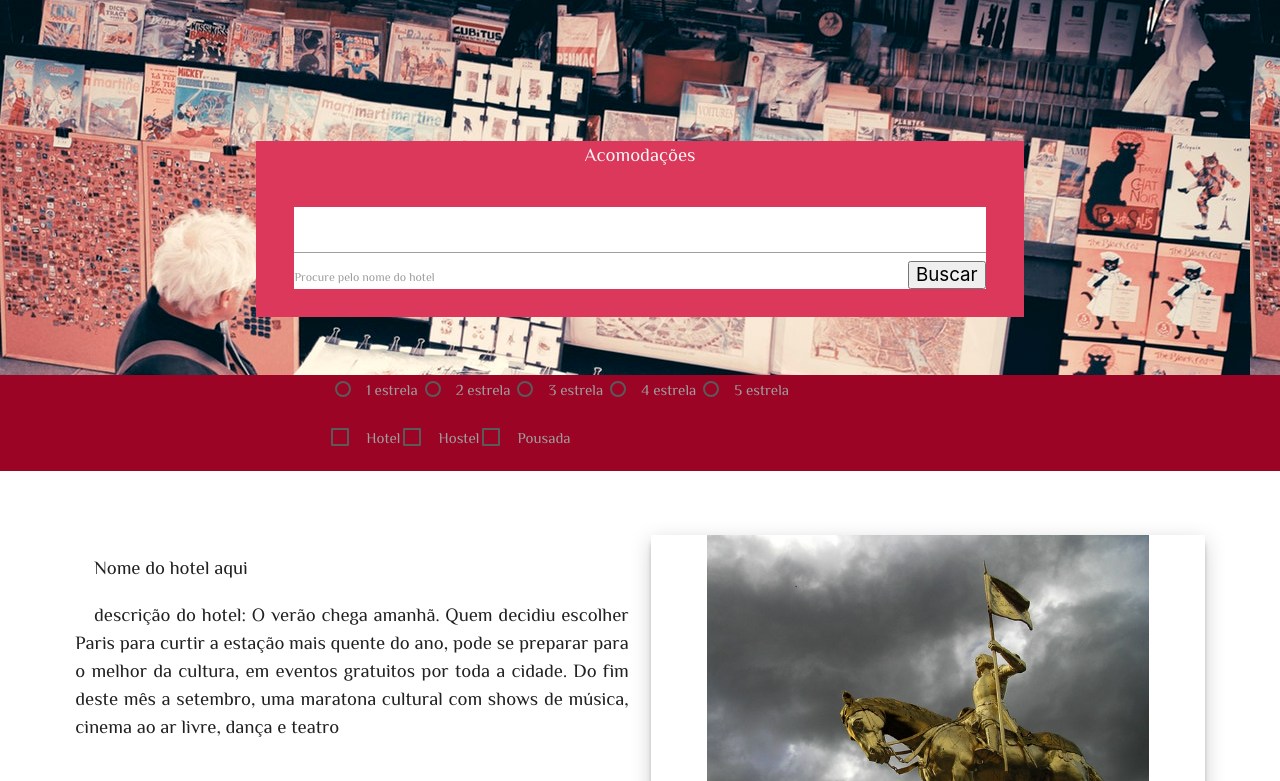
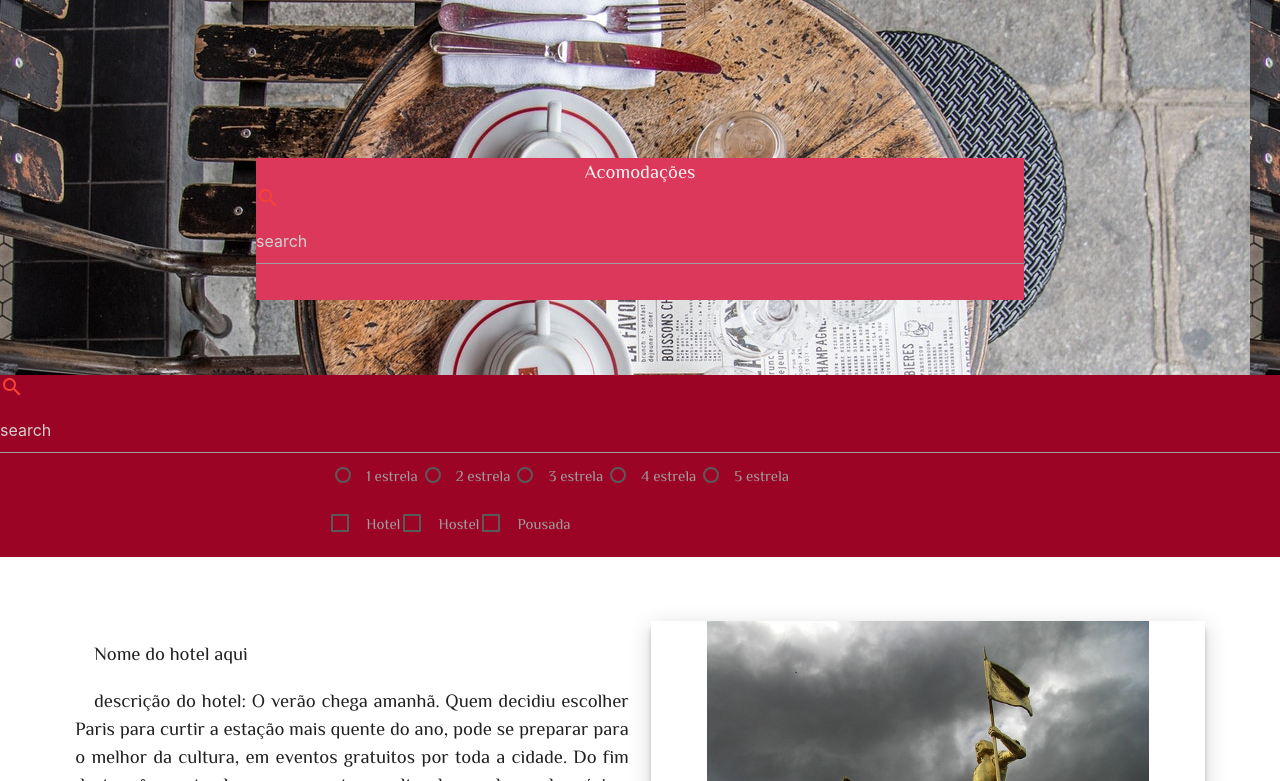
Before and after one commit to wukimmy/Paris, a plain HTML site: page template/hotel.html in a window 1280 px wide. Shown: the part 89-870 px from the top of the page. Drawn offline with Linux system fonts and the light colour scheme.

Commit message:
added picture

```diff
--- a/static/css/hotel.css
+++ b/static/css/hotel.css
@@ -3,7 +3,7 @@
     color: whitesmoke;
     font-size: 510px;
     height: 400px;
-    background-image: url('../images/feira.jpeg');
+    background-image: url('../images/restaurante.jpeg');
     align-content: center;
 
 }
--- a/template/hotel.html
+++ b/template/hotel.html
@@ -52,11 +52,14 @@
         <div class="row">
             <div class="center" id="title">
                 Acomodações
-                <div id="busca">
+                <div >
                     <div>
-                        <input id="nome" type="text">
+                        <!-- <input id="nome" type="text">
                         <label for="name">Procure pelo nome do hotel</label>
-                        <button type="submit" style="float: right;">Buscar</button>
+                        <button type="submit" style="float: right;">Buscar</button> -->
+                        <i class="red-text material-icons prefix">search</i>
+                        <input type="text" placeholder="search" id="autocomplete-input" class="autocomplete red-text">
+
                     </div>
                 </div>
                 <br>
@@ -64,6 +67,9 @@
         </div>
     </div>
     <div id="procura">
+            <i class="red-text material-icons prefix">search</i>
+            <input type="text" placeholder="search" id="autocomplete-input" class="autocomplete red-text">
+
         <div class="row">
             <div class="col s3"></div>
             <div class="col s6">
```
Also changed, not shown: static/images/restaurante.jpeg (added).
